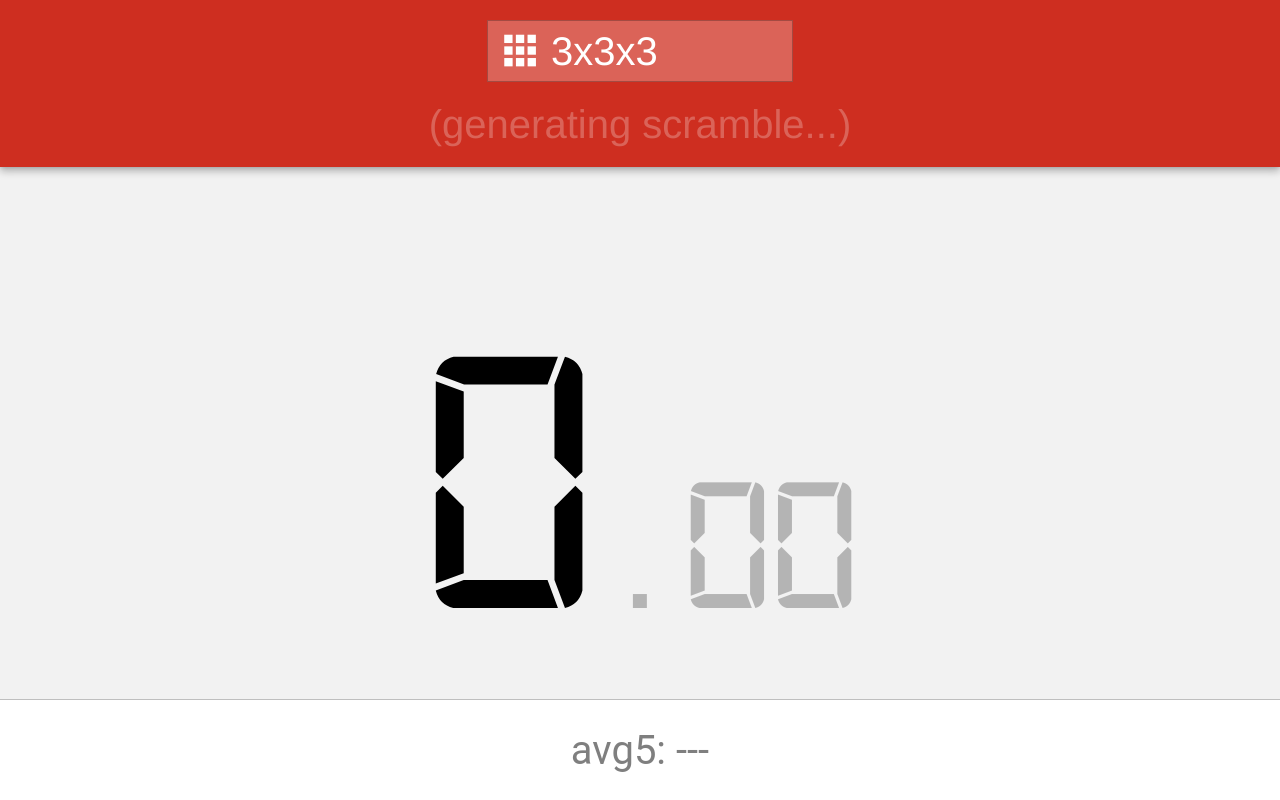
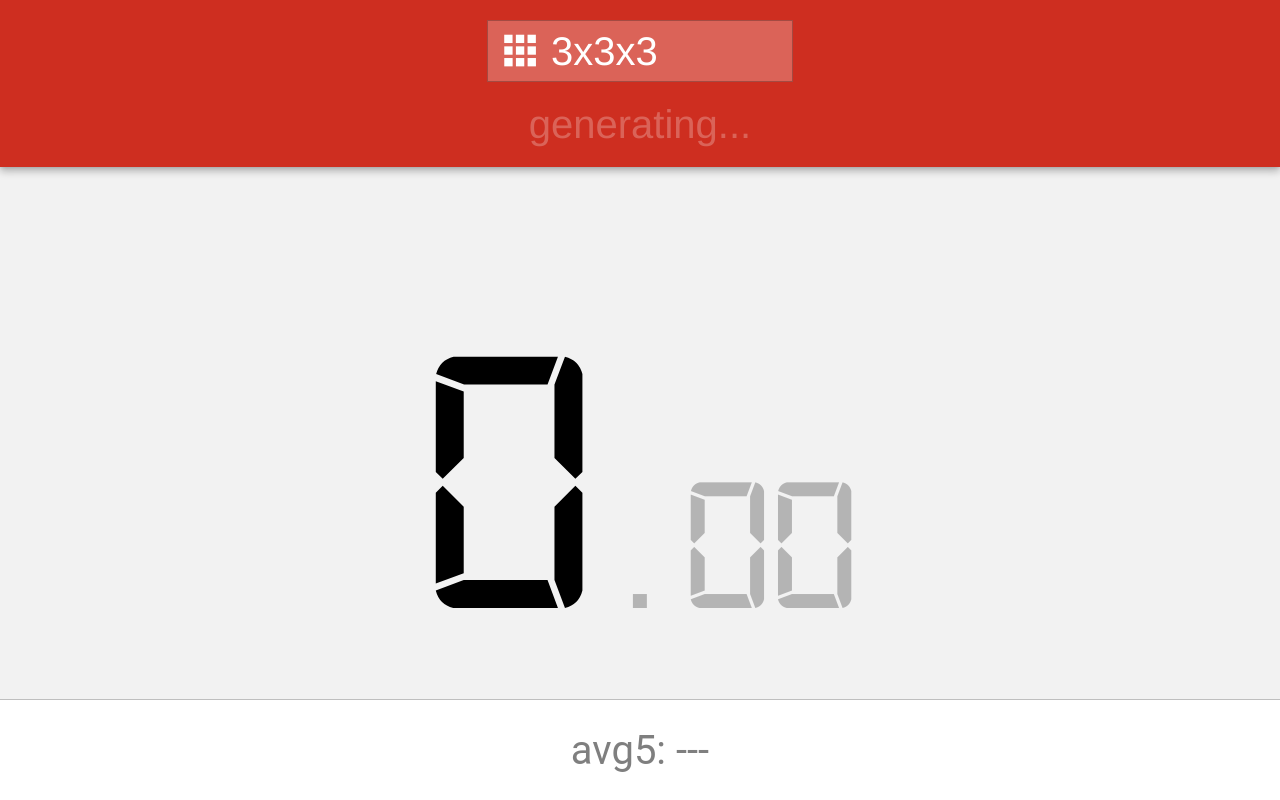
Before and after one commit to cubing/timer, a plain HTML site: page index.html in a window 1280 px wide. Drawn offline with Linux system fonts and the light colour scheme.

Commit message:
Simplify "(generating scramble...)" to "generating...".

```diff
--- a/index.html
+++ b/index.html
@@ -31,7 +31,7 @@
       <select id="event-select-dropdown">
       </select>
     </div>
-    <span class="scramble-text" id="scramble-text">(generating scramble...)</span>
+    <span class="scramble-text" id="scramble-text">generating...</span>
   </div>
   <div class="timer" id="timer">
     <div class="time">
--- a/timerApp.js
+++ b/timerApp.js
@@ -191,7 +191,7 @@ TimerApp.ScrambleView.prototype = {
   _setScramblePlaceholder: function(eventName) {
     this.setScramble({
       eventName: eventName,
-      scrambleString: "(generating scramble...)"
+      scrambleString: "generating..."
     });
   },
 
```
